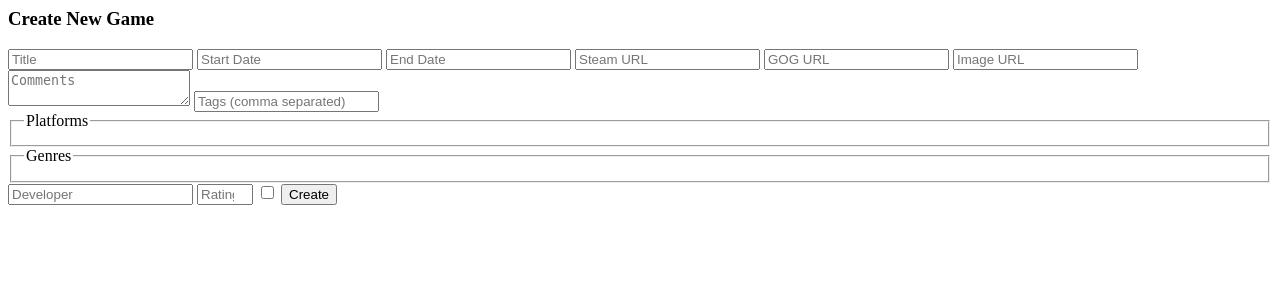
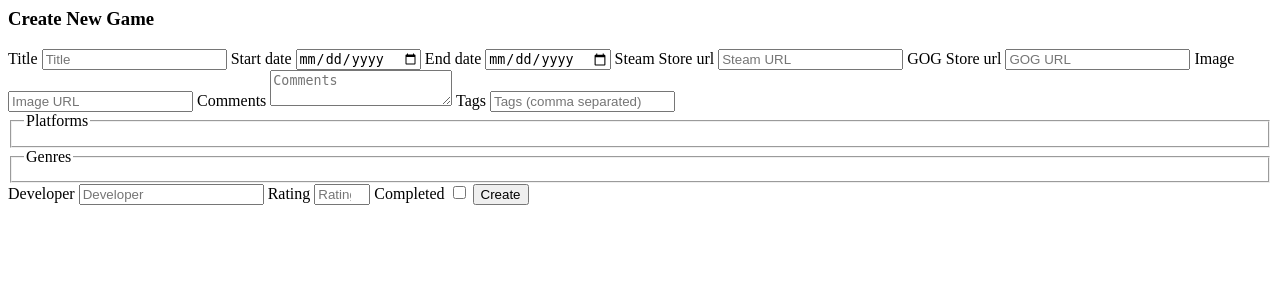
Before and after one commit to mcgillij/gamelog, a FastAPI app: template templates/games.html in a window 1280 px wide. Shown: the top 300 px of the page. Run offline with FastAPI, Linux system fonts and the light colour scheme; the template is opened without the code that fills it, so the values that code supplies are empty.

Commit message:
added field labels

```diff
--- a/templates/games.html
+++ b/templates/games.html
@@ -2,14 +2,22 @@
 {% for game in games %}
   <li>
     <form method="POST" hx-post="/games/{{game.id}}" hx-target="#games" hx-swap="innerHTML">
+    <label for="title">Title</label>
       <input name="title" value="{{game.title}}" placeholder="Title">
-      <input name="start_date" value="{{game.start_date}}" placeholder="Start Date">
-      <input name="end_date" value="{{game.end_date}}" placeholder="End Date">
+    <label for="start_date">Start date</label>
+      <input type="date" name="start_date" value="{{game.start_date}}" placeholder="Start Date">
+    <label for="end_date">End date</label>
+      <input type="date" name="end_date" value="{{game.end_date}}" placeholder="End Date">
+    <label for="steam_store_url">Steam Store link</label>
       <input name="steam_store_url" value="{{game.steam_store_url}}" placeholder="Steam URL">
+    <label for="gog_store_url">GOG Store link</label>
       <input name="gog_store_url" value="{{game.gog_store_url}}" placeholder="GOG URL">
+    <label for="image_url">Image</label>
       <input name="image_url" value="{{game.image_url}}" placeholder="Image URL">
 
+    <label for="comments">Comments</label>
       <textarea name="comments" placeholder="Comments">{{game.comments|join(', ')}}</textarea>
+    <label for="tags">Tags</label>
       <input name="tags" value="{{game.tags|join(',')}}" placeholder="Tags (comma separated)">
 
 
@@ -36,14 +44,15 @@
     </label>
   {% endfor %}
 </fieldset>
-
+<label for="developer">Developer</label>
       <input name="developer" value="{{game.developer}}" placeholder="Developer">
+<label for="rating">Rating</label>
       <input name="rating" type="number" min="0" max="10" value="{{game.rating}}" placeholder="Rating">
 
-      <label>
+      <label for="completed">
+        Completed
         <input type="checkbox" name="completed"
           {% if game.completed %}checked{% endif %} >
-        Completed
       </label>
 
       <button type="submit">Save</button>
@@ -56,14 +65,22 @@
 
 <h3>Create New Game</h3>
 <form method="POST" hx-post="/games" hx-target="#games" hx-swap="innerHTML">
+  <label for="title">Title</label>
   <input name="title" placeholder="Title">
-  <input name="start_date" placeholder="Start Date">
-  <input name="end_date" placeholder="End Date">
+  <label for="start_date">Start date</label>
+  <input type="date" name="start_date" placeholder="Start Date">
+  <label for="end_date">End date</label>
+  <input type="date" name="end_date" placeholder="End Date">
+  <label for="steam_store_url">Steam Store url</label>
   <input name="steam_store_url" placeholder="Steam URL">
+  <label for="gog_store_url">GOG Store url</label>
   <input name="gog_store_url" placeholder="GOG URL">
+  <label for="image_url">Image</label>
   <input name="image_url" placeholder="Image URL">
 
+  <label for="comments">Comments</label>
   <textarea name="comments" placeholder="Comments"></textarea>
+  <label for="tags">Tags</label>
   <input name="tags" placeholder="Tags (comma separated)">
 
 <fieldset>
@@ -89,11 +106,13 @@
 </fieldset>
 
 
+  <label for="developer">Developer</label>
   <input name="developer" placeholder="Developer">
+  <label for="rating">Rating</label>
   <input name="rating" type="number" min="0" max="10" placeholder="Rating">
-  <label>
+  <label for="completed">
+      Completed
     <input type="checkbox" name="completed"
-    Completed
   </label>
 
   <button type="submit">Create</button>
```
Also changed, not shown: templates/index.html (+0 -7 lines).
